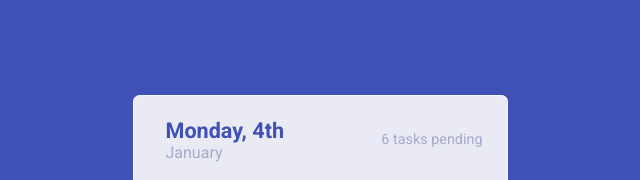
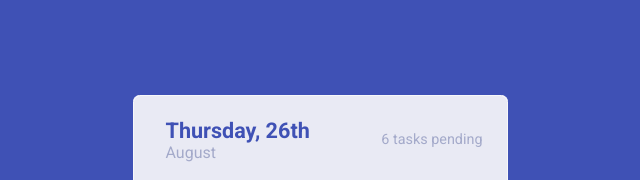
Before and after one commit to lillae/JS-Todo, a website: page index.html in a window 1280 px wide. Shown: the top 180 px of the page, 320-960 px from the left. Drawn offline with Linux system fonts and the light colour scheme.

Commit message:
date added

```diff
--- a/index.html
+++ b/index.html
@@ -19,10 +19,6 @@
 
     <div class="todo">
         <div class="todo-header">
-            <div class="date">
-                <h2>Monday, 4th</h2>
-                <h3>January</h3>
-            </div>
             <span>6 tasks pending</span>
         </div>
         <div class="todo-content">
--- a/src/js/todo.js
+++ b/src/js/todo.js
@@ -3,6 +3,8 @@
 const toggle = document.querySelectorAll('.toggle');
 const checked = document.querySelectorAll('.checked');
 const taskText = document.querySelectorAll('.task-text');
+const todoHeader = document.querySelector('.todo-header');
+
 let isToggled = false;
 
 toggle.forEach((btn) => {
@@ -23,3 +25,20 @@ toggle.forEach((btn) => {
     }
   });
 });
+
+const getCurrentMonth = () => {
+  const date = new Date();
+  const month = date.toLocaleString('default', { month: 'long' });
+  const day = date.toLocaleString('default', { weekday: 'long' });
+  const dayNr = date.getDate() + `th`;
+
+  let output = `
+  <div class="date">
+    <h2>${day}, ${dayNr}</h2>
+    <h3>${month}</h3>
+  </div>
+  `;
+  todoHeader.insertAdjacentHTML('afterbegin', output);
+};
+
+getCurrentMonth();
```
